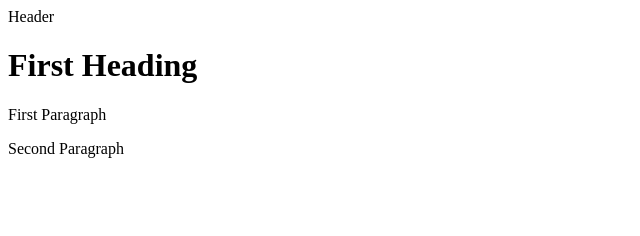
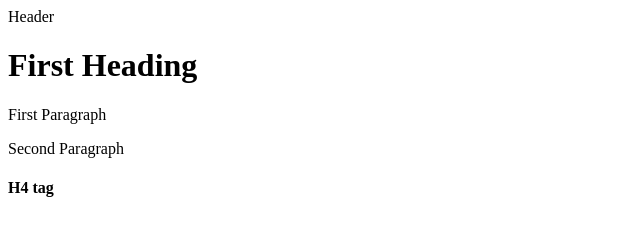
Before and after one commit to fortest123-art/testproject, a plain HTML site: page index.html in a window 1280 px wide. Shown: the full height of the page, 0-640 px from the left. Drawn offline with Linux system fonts and the light colour scheme.

Commit message:
add h4 tag to index.html

```diff
--- a/index.html
+++ b/index.html
@@ -13,5 +13,6 @@
 	<p>Second Paragraph</p>
     </div>
     <footer></footer>
+    <h4>H4 tag</h4>
 </body>
 </html>
```
